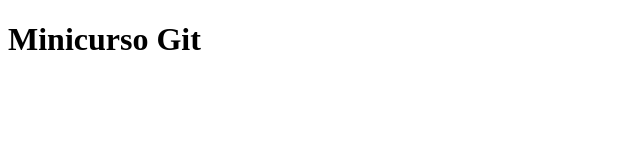
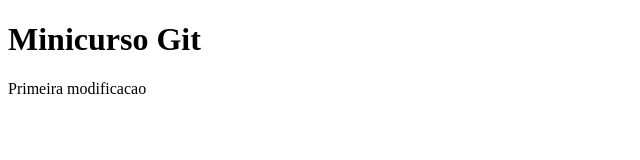
Before and after one commit to Luifr/Minicurso-Git, a plain HTML site: page index.html in a window 1280 px wide. Shown: the whole page, without its empty margins (0-640 px from the left). Drawn offline with Linux system fonts and the light colour scheme.

Commit message:
Modifiquei o index.html

```diff
--- a/index.html
+++ b/index.html
@@ -8,5 +8,6 @@
 </head>
 <body>
 	<h1>Minicurso Git</h1>
+	<p>Primeira modificacao</p>
 </body>
 </html>
```
